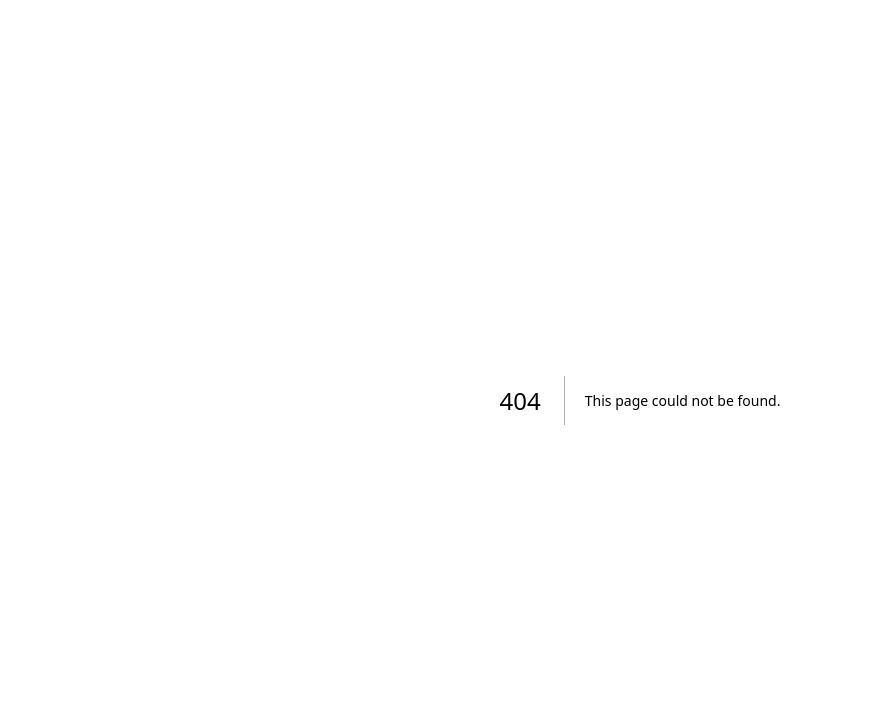
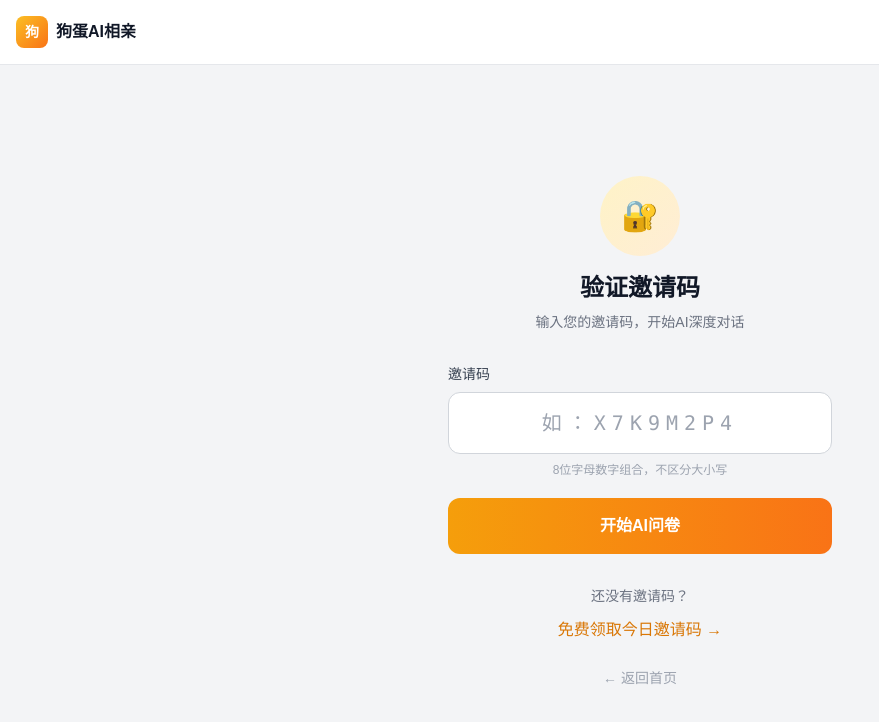
Before and after one commit to LOWLOW152/ai-dating-web, a Next.js app: page /verify in a window 1280 px wide. Before the commit this address had no page. Shown: the top 722 px of the page, without its empty margins (0-879 px from the left). Built offline with nearby package versions, Linux system fonts and the light colour scheme.

Commit message:
fix: 新增/verify邀请码验证页，修复直接跳/chat绕过验证的问题

```diff
--- a/src/app/claim/page.tsx
+++ b/src/app/claim/page.tsx
@@ -349,7 +349,7 @@ export default function ClaimPage() {
           {/* 已有邀请码快速入口 */}
           <div className="mt-4 text-center">
             <button
-              onClick={() => router.push('/chat')}
+              onClick={() => router.push('/verify')}
               className="text-sm text-amber-600 hover:text-amber-700 font-medium"
             >
               已有邀请码？直接开始AI问卷 →
--- a/src/app/page.tsx
+++ b/src/app/page.tsx
@@ -187,7 +187,7 @@ export default function Home() {
               免费领取今日邀请码，开始匹配
             </button>
             <Link
-              href="/chat"
+              href="/verify"
               className="w-full sm:w-auto px-8 py-4 text-gray-600 hover:text-gray-900 font-medium transition-colors flex items-center justify-center gap-2"
             >
               已有邀请码，直接开始
@@ -200,7 +200,7 @@ export default function Home() {
           {/* 已有邀请码快速入口 */}
           <div className="mt-6 text-sm text-gray-500">
             已经有邀请码？
-            <Link href="/chat" className="text-amber-600 hover:text-amber-700 font-medium ml-1">
+            <Link href="/verify" className="text-amber-600 hover:text-amber-700 font-medium ml-1">
               直接开始AI问卷 →
             </Link>
           </div>
--- /dev/null
+++ b/src/app/verify/page.tsx
@@ -0,0 +1,144 @@
+'use client';
+
+import { useState } from 'react';
+import { useRouter } from 'next/navigation';
+import Link from 'next/link';
+
+export default function VerifyPage() {
+  const router = useRouter();
+  const [inviteCode, setInviteCode] = useState('');
+  const [loading, setLoading] = useState(false);
+  const [error, setError] = useState('');
+
+  async function handleVerify(e: React.FormEvent) {
+    e.preventDefault();
+    setError('');
+
+    if (!inviteCode.trim()) {
+      setError('请输入邀请码');
+      return;
+    }
+
+    const code = inviteCode.trim().toUpperCase();
+
+    // 格式校验
+    const codePattern = /^[A-Z0-9]{8}$/;
+    if (!codePattern.test(code)) {
+      setError('邀请码格式不正确（8位字母数字）');
+      return;
+    }
+
+    setLoading(true);
+
+    try {
+      const res = await fetch('/api/invite/validate', {
+        method: 'POST',
+        headers: { 'Content-Type': 'application/json' },
+        body: JSON.stringify({ code, project: 'questionnaire' }),
+      });
+
+      const data = await res.json();
+
+      if (data.success) {
+        // 验证成功，保存到 localStorage
+        localStorage.setItem('inviteCode', code);
+
+        // 如果已经有档案，跳到我的档案；否则开始答题
+        if (data.exists && data.profileId) {
+          router.push('/my-matches');
+        } else {
+          router.push('/chat');
+        }
+      } else {
+        setError(data.error || '邀请码验证失败');
+      }
+    } catch (err) {
+      setError('网络错误，请重试');
+      console.error('Verify error:', err);
+    } finally {
+      setLoading(false);
+    }
+  }
+
+  return (
+    <div className="min-h-screen bg-gray-100 flex flex-col">
+      {/* 顶部导航 */}
+      <div className="bg-white px-4 py-4 flex items-center justify-between border-b">
+        <Link href="/" className="flex items-center gap-2">
+          <div className="w-8 h-8 bg-gradient-to-br from-amber-400 to-orange-500 rounded-lg flex items-center justify-center text-white font-bold text-sm">
+            狗
+          </div>
+          <span className="font-bold text-gray-900">狗蛋AI相亲</span>
+        </Link>
+      </div>
+
+      <div className="flex-1 flex flex-col items-center justify-center px-6 py-8">
+        <div className="w-full max-w-sm">
+          {/* 标题区 */}
+          <div className="text-center mb-8">
+            <div className="w-20 h-20 bg-gradient-to-br from-amber-100 to-orange-100 rounded-full mx-auto mb-4 flex items-center justify-center">
+              <span className="text-3xl">🔐</span>
+            </div>
+            <h2 className="text-2xl font-bold text-gray-900 mb-2">验证邀请码</h2>
+            <p className="text-sm text-gray-500">输入您的邀请码，开始AI深度对话</p>
+          </div>
+
+          {/* 输入表单 */}
+          <form onSubmit={handleVerify} className="space-y-5">
+            <div>
+              <label className="block text-sm font-medium text-gray-700 mb-2">
+                邀请码
+              </label>
+              <input
+                type="text"
+                value={inviteCode}
+                onChange={(e) => setInviteCode(e.target.value.toUpperCase())}
+                placeholder="如：X7K9M2P4"
+                maxLength={8}
+                disabled={loading}
+                className="w-full px-4 py-4 border border-gray-300 rounded-xl text-center text-xl tracking-[0.3em] font-mono focus:outline-none focus:ring-2 focus:ring-amber-500 disabled:bg-gray-100 uppercase"
+              />
+              <p className="text-xs text-gray-400 mt-2 text-center">
+                8位字母数字组合，不区分大小写
+              </p>
+            </div>
+
+            {/* 错误提示 */}
+            {error && (
+              <div className="bg-red-50 border border-red-200 rounded-lg p-3">
+                <p className="text-red-600 text-sm text-center font-medium">{error}</p>
+              </div>
+            )}
+
+            {/* 提交按钮 */}
+            <button
+              type="submit"
+              disabled={loading}
+              className="w-full bg-gradient-to-r from-amber-500 to-orange-500 text-white py-4 rounded-xl font-semibold hover:shadow-lg hover:shadow-amber-500/25 transition-all disabled:opacity-50 disabled:cursor-not-allowed"
+            >
+              {loading ? '验证中...' : '开始AI问卷'}
+            </button>
+          </form>
+
+          {/* 没有邀请码？ */}
+          <div className="mt-8 text-center">
+            <p className="text-sm text-gray-500 mb-3">还没有邀请码？</p>
+            <Link
+              href="/claim"
+              className="inline-block text-amber-600 hover:text-amber-700 font-medium"
+            >
+              免费领取今日邀请码 →
+            </Link>
+          </div>
+
+          {/* 返回首页 */}
+          <div className="mt-6 text-center">
+            <Link href="/" className="text-sm text-gray-400 hover:text-gray-600">
+              ← 返回首页
+            </Link>
+          </div>
+        </div>
+      </div>
+    </div>
+  );
+}
```
